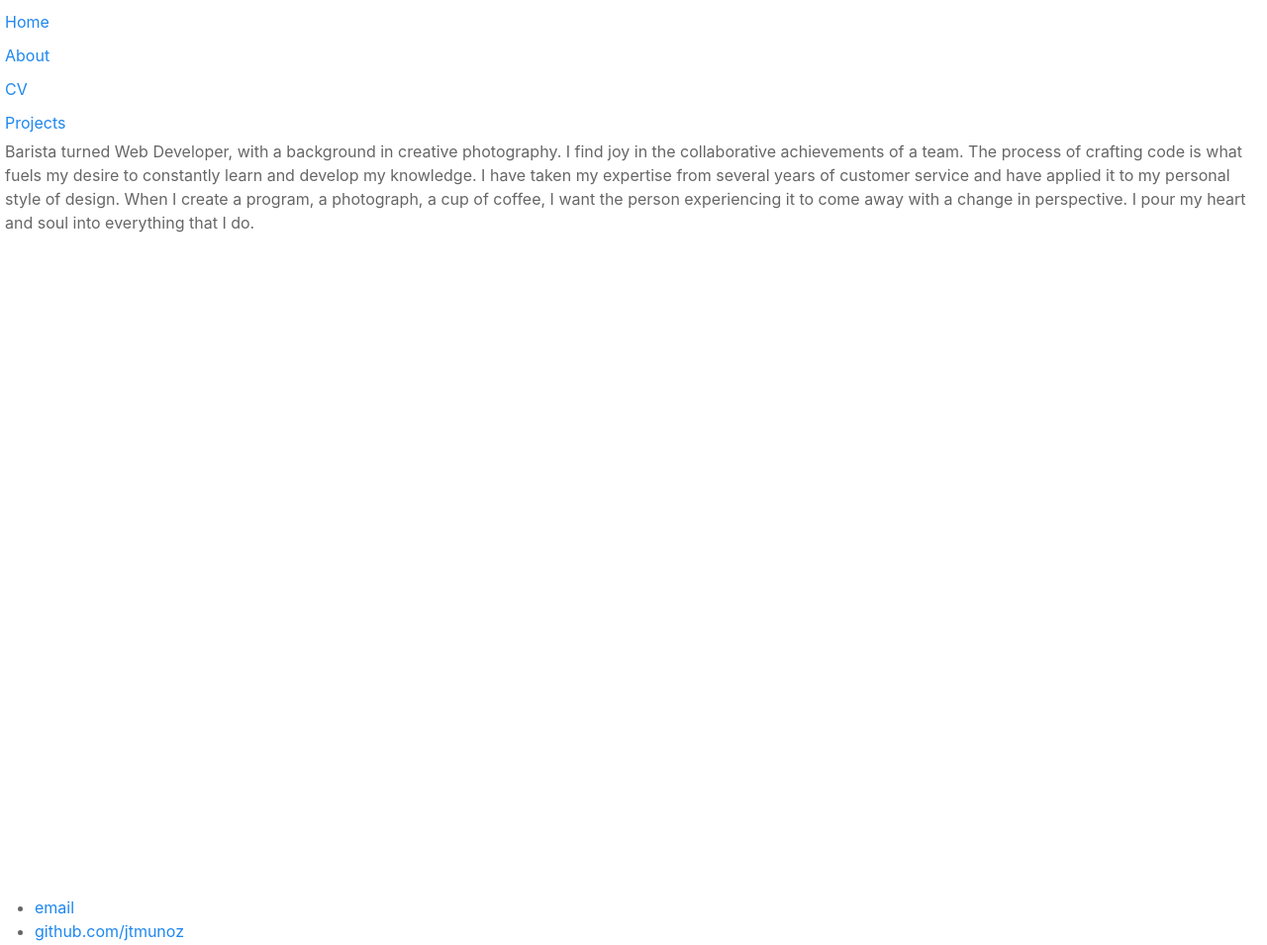
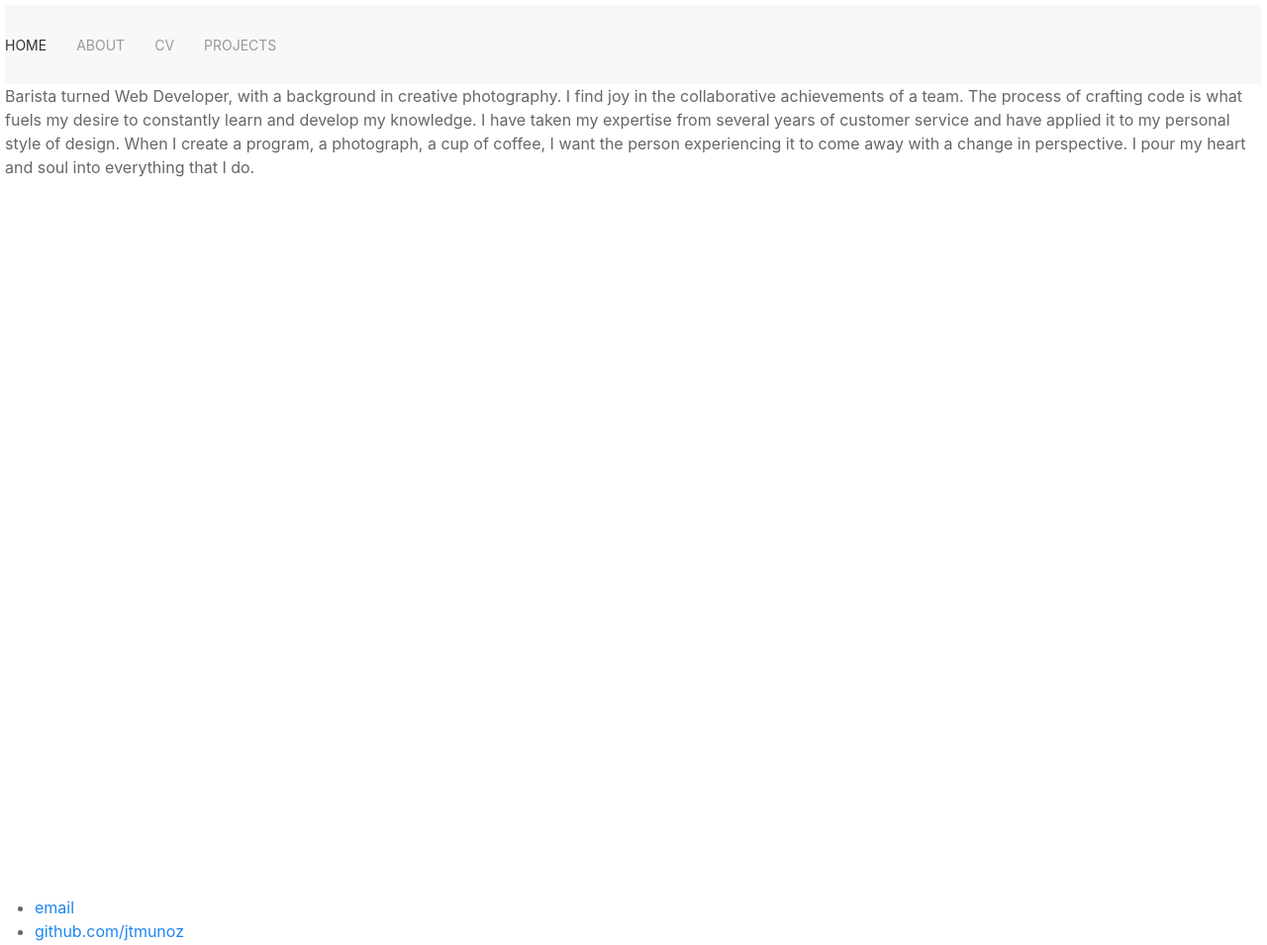
Before and after one commit to jtmunoz/jtmunoz.github.io, a Jekyll site: the page built from about.html, in a window 1280 px wide. Shown: the whole page at 99% size. Built offline with Jekyll 4.4.1, drawn with Linux system fonts in a browser that asks for light colours; nearby versions of some CDN libraries.

Commit message:
begins to updates header navigation

```diff
--- a/_includes/header.html
+++ b/_includes/header.html
@@ -1,10 +1,20 @@
 <header id="header">
-	<nav>
+<!-- 	<nav>
 		<ul class="uk-nav">
 			<li class="uk-active"><a href="/">Home</a></li>
 			<li><a href="/about">About</a></li>
 			<li><a href="/cv">CV</a></li>
 			<li><a href="/projects">Projects</a></li>
 		</ul>
+	</nav> -->
+	<nav class="uk-navbar-container" uk-navbar>
+		<div class="uk-navbar-left">
+			<ul class="uk-navbar-nav">
+				<li class="uk-active"><a href="/">Home</a></li>
+				<li><a href="/about">About</a></li>
+				<li><a href="/cv">CV</a></li>
+				<li><a href="/projects">Projects</a></li>
+			</ul>
+		</div>
 	</nav>
 </header>
```
